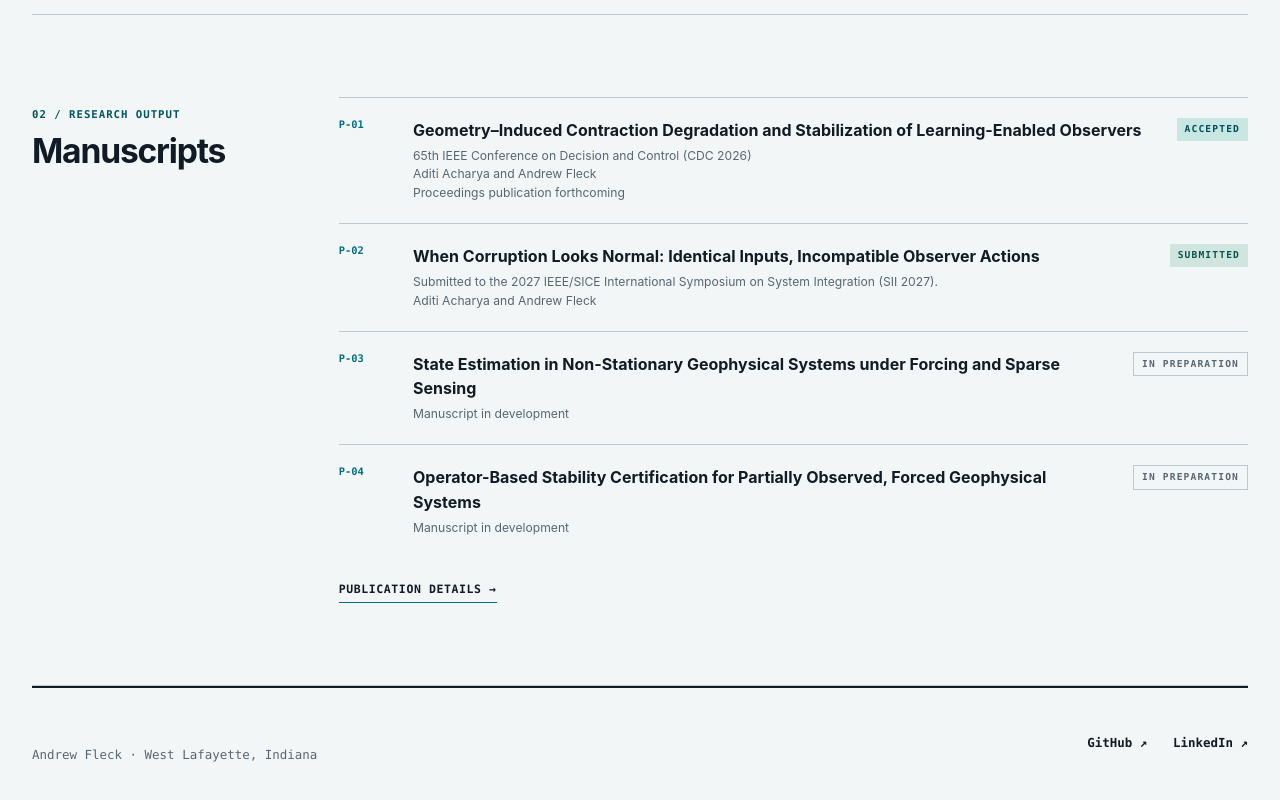
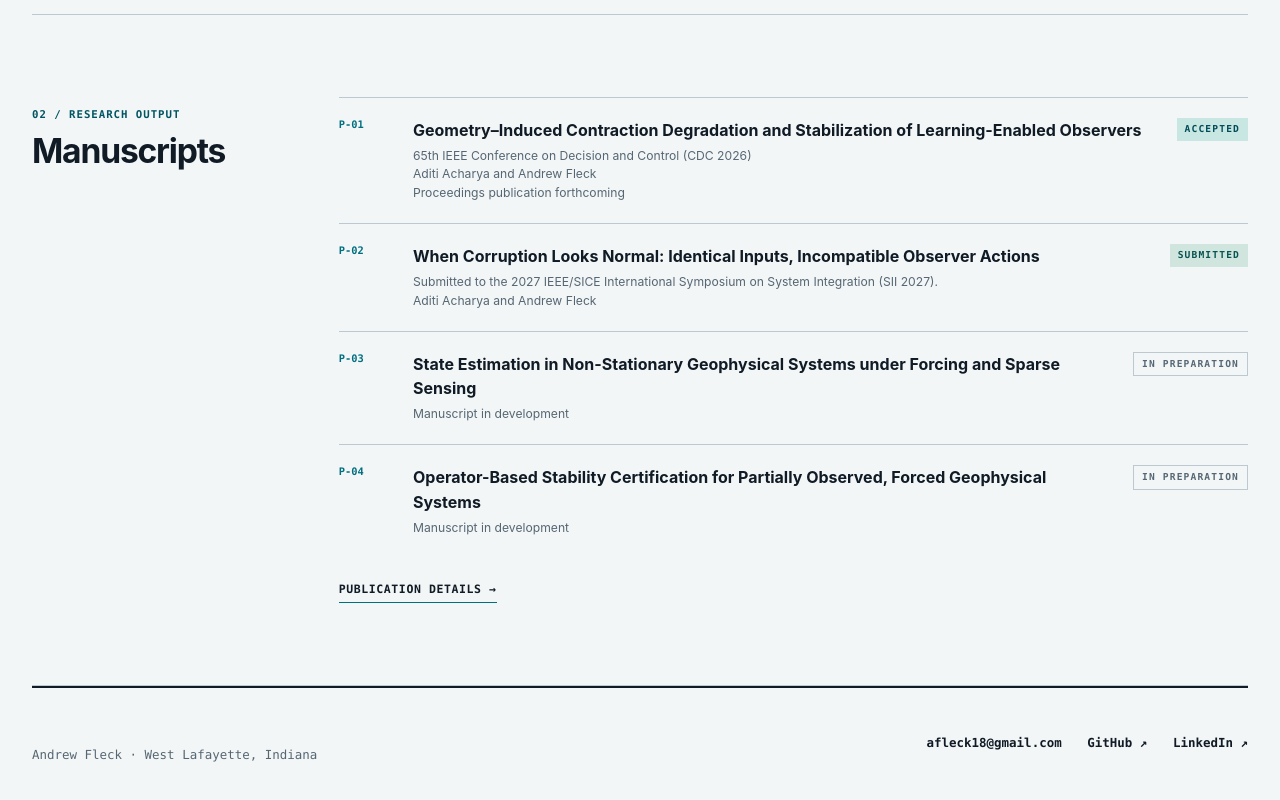
Before and after one commit to afleck18/andrew-fleck-portfolio, a Next.js app: page / in a window 1280 px wide. Shown: the part 1646-2446 px from the top of the page. Built offline with nearby package versions, Linux system fonts and the light colour scheme; no server answers.

Commit message:
Add footer contact email

```diff
--- a/app/components.tsx
+++ b/app/components.tsx
@@ -6,7 +6,7 @@ export function Header() {
 }
 
 export function Footer() {
-  return <footer><p>Andrew Fleck · West Lafayette, Indiana</p><div><a href={site.links.github}>GitHub <span aria-hidden="true">↗</span></a><a href={site.links.linkedin}>LinkedIn <span aria-hidden="true">↗</span></a></div></footer>;
+  return <footer><p>Andrew Fleck · West Lafayette, Indiana</p><div><a href={site.links.email}>afleck18@gmail.com</a><a href={site.links.github}>GitHub <span aria-hidden="true">↗</span></a><a href={site.links.linkedin}>LinkedIn <span aria-hidden="true">↗</span></a></div></footer>;
 }
 
 export function Shell({ children }: { children: React.ReactNode }) {
--- a/app/data.ts
+++ b/app/data.ts
@@ -5,7 +5,7 @@ export const site = {
   statement: "I develop methods for estimating and analyzing dynamical systems under partial observability, with an emphasis on stability, robustness, and sensing uncertainty.",
   bio: "Andrew Fleck is an engineer and researcher working at the intersection of nonlinear control, state estimation, learning-enabled sensing, and dynamical systems. His work studies how partial observability and sensing degradation affect estimator stability and reliability, and how control-theoretic structure can make learning-enabled systems more dependable.",
   aboutBio: "Andrew Fleck develops nonlinear observers and state-estimation methods for partially observed dynamical systems. His research examines how measurement geometry, sensing degradation, and information constraints affect estimator contraction, stability, and robustness—and how observer structure and gain design can restore reliable estimation. His work spans learning-enabled measurement models, adaptive sensing, latent stability inference, and physics-structured estimation for time-varying systems.",
-  links: { github: "https://github.com/afleck18", linkedin: "https://www.linkedin.com/in/andrewfleck" },
+  links: { email: "mailto:afleck18@gmail.com", github: "https://github.com/afleck18", linkedin: "https://www.linkedin.com/in/andrewfleck" },
 };
 
 export const projects = [
```
Also changed, not shown: 1 other file (tests, documents, lock files or other folders).
